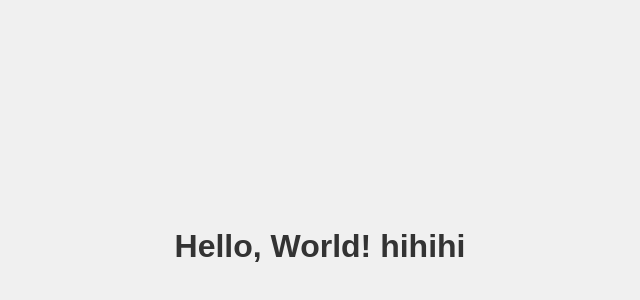
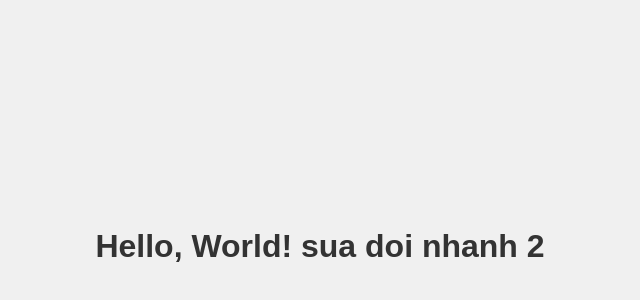
Before and after one commit to khapc2004/Bai3, a plain HTML site: page index.html in a window 1280 px wide. Shown: the part 154-454 px from the top of the page, without its empty margins (320-960 px from the left). Drawn offline with Linux system fonts and the light colour scheme.

Commit message:
nhanh2 sua

```diff
--- a/index.html
+++ b/index.html
@@ -20,6 +20,6 @@
     </style>
   </head>
   <body>
-    <h1>Hello, World! hihihi</h1>
+    <h1>Hello, World! sua doi nhanh 2</h1>
   </body>
 </html>
```
